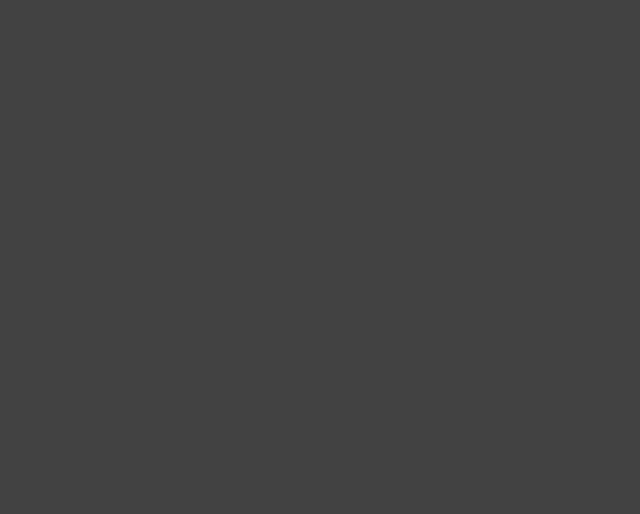
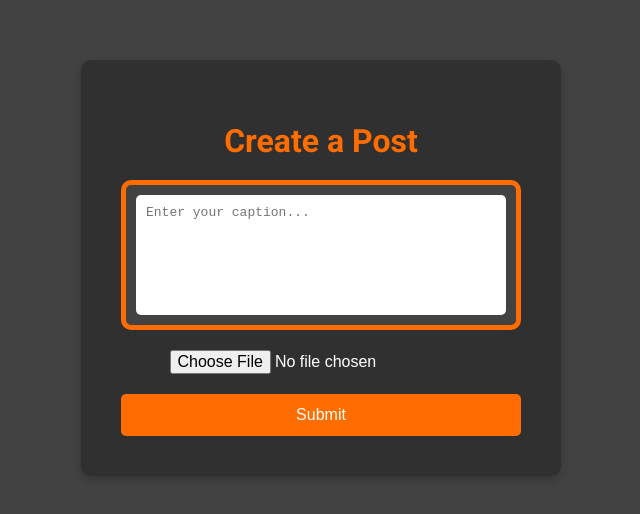
Before and after one commit to cdubUF/SWEProject, a React (Create React App) app in the folder fit-sync/: page /createPost in a window 1280 px wide. Before the commit this address had no page. Shown: the part 132-646 px from the top of the page, without its empty margins (319-959 px from the left). Built offline with nearby package versions, Linux system fonts and the light colour scheme.

Commit message:
createPost page done

```diff
--- a/fit-sync/src/App.js
+++ b/fit-sync/src/App.js
@@ -7,6 +7,7 @@
 import LogIn from './components/LogIn';
 import Profile from './components/Profile';
 import SignUp from './components/SignUp';
+import CreatePost from './components/CreatePost';
 
 function App() {
   // here
@@ -20,6 +21,7 @@
             <Route path="/login" element={<LogIn />} />
             <Route path="/signup" element={<SignUp />} />
             <Route path="/profile" element={<Profile />} />
+            <Route path="/createPost" element={<CreatePost />} />
           </Routes>
         </Router>
       </div>
--- /dev/null
+++ b/fit-sync/src/components/CreatePost.css
@@ -0,0 +1,50 @@
+.create-post-container {
+    background-color: #303030; /* Darker background for distinction */
+    padding: 40px;
+    border-radius: 10px;
+    width: 400px;
+    text-align: center;
+    box-shadow: 0px 4px 10px rgba(0, 0, 0, 0.2);
+}
+
+.create-post-container h1 {
+    color: #FF6D00;
+    margin-bottom: 20px;
+    font-size: 2em;
+}
+
+.input-container, .file-upload-container {
+    margin-bottom: 20px;
+}
+
+.caption-input {
+    width: 100%;
+    padding: 10px;
+    font-size: 1em;
+    border-radius: 5px;
+    border: none;
+    resize: none;
+    height: 100px;
+    outline: none;
+}
+
+input[type="file"] {
+    font-size: 1em;
+    color: #FFFFFF;
+}
+
+.submit-button {
+    width: 100%;
+    background-color: #FF6D00;
+    color: #FFFFFF;
+    border: none;
+    padding: 12px;
+    font-size: 1em;
+    cursor: pointer;
+    border-radius: 5px;
+    transition: background-color 0.3s ease;
+}
+
+.submit-button:hover {
+    background-color: #e65c00;
+}
--- /dev/null
+++ b/fit-sync/src/components/CreatePost.jsx
@@ -0,0 +1,82 @@
+import React, { useState } from 'react';
+import './CreatePost.css';
+
+function CreatePost() {
+    const [caption, setCaption] = useState('');
+    const [file, setFile] = useState(null);
+    const [message, setMessage] = useState('');
+
+    const handleFileChange = (e) => {
+        const selectedFile = e.target.files[0];
+        if (selectedFile) {
+            const validTypes = ['application/pdf', 'image/png', 'image/jpeg'];
+            if (validTypes.includes(selectedFile.type)) {
+                setFile(selectedFile);
+                setMessage('');
+            } else {
+                setMessage('Invalid file type. Please upload a PDF, PNG, or JPEG file.');
+                setFile(null);
+            }
+        }
+    };
+
+    const handleSubmit = async () => {
+        if (!caption || !file) {
+            setMessage('Please provide both a caption and a file.');
+            return;
+        }
+
+        const formData = new FormData();
+        formData.append('caption', caption);
+        formData.append('file', file);
+
+        try {
+            const response = await fetch('http://localhost:5000/api/posts', {
+                method: 'POST',
+                body: formData,
+            });
+
+            if (response.ok) {
+                setMessage('Post created successfully!');
+                setCaption('');
+                setFile(null);
+            } else {
+                const data = await response.json();
+                setMessage(data.message || 'Failed to create post.');
+            }
+        } catch (error) {
+            setMessage('Error creating post. Please try again.');
+        }
+    };
+
+    const messageStyle = {
+        padding: '10px',
+        marginTop: '10px',
+        color: message.includes('successfully') ? 'green' : 'red',
+    };
+
+    return (
+        <div className="create-post-container">
+            <h1>Create a Post</h1>
+            <div className="input-container">
+                <textarea
+                    placeholder="Enter your caption..."
+                    className="caption-input"
+                    value={caption}
+                    onChange={(e) => setCaption(e.target.value)}
+                />
+            </div>
+            <div className="file-upload-container">
+                <input
+                    type="file"
+                    accept=".pdf, .png, .jpeg"
+                    onChange={handleFileChange}
+                />
+            </div>
+            <button onClick={handleSubmit} className="submit-button">Submit</button>
+            {message && <p style={messageStyle}>{message}</p>}
+        </div>
+    );
+}
+
+export default CreatePost;
--- a/fit-sync/src/components/Home.jsx
+++ b/fit-sync/src/components/Home.jsx
@@ -17,7 +17,7 @@
             <div className="ribbon">
                 <Link to="/profile"><button className="ribbon-button">Profile</button></Link>
 
-                <button className="ribbon-button">Create Post</button>
+                <Link to="/createPost"><button className="ribbon-button">Create Post</button></Link>
             </div>
             <div className="posts-container">
                 {/* Example posts, replace with dynamic content as needed */}
--- a/fit-sync/src/components/Profile.jsx
+++ b/fit-sync/src/components/Profile.jsx
@@ -65,20 +65,7 @@
                 <p className="profile-bio">{userData.bio}</p>
                 <p className="follower-count">Followers: {followerCount}</p>
 
-                {/* Insert image url */}
-                <img src="https://picsum.photos/200" alt="Profile" className="profile-pic" />
 
-                <h1 className="profile-name">
-                    {"Insert name here"}
-                </h1>
-
-                <p className="profile-bio">
-                    {"Insert bio here"}
-                </p>
-
-                <p className="follower-count">
-                    Followers: {followerCount}
-                </p>
 
                 <button onClick={handleFollowToggle} className="follow-btn">
                     {isFollowing ? 'Unfollow' : 'Follow'}
```
